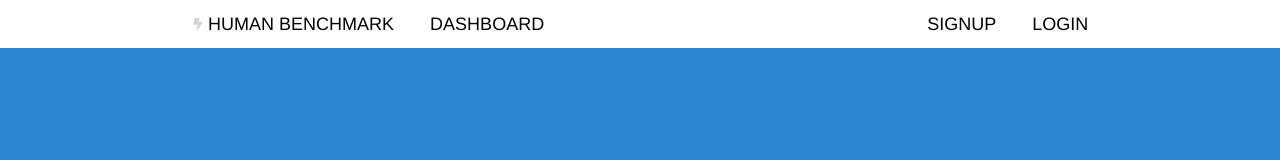
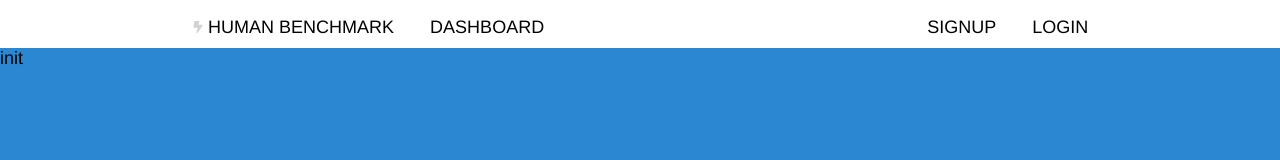
Before and after one commit to SickkMade/humanbenchmark, a React (Vite) app: page / in a window 1280 px wide. Shown: the top 160 px of the page. Built offline with nearby package versions, Linux system fonts and the light colour scheme.

Commit message:
wiat why is it lowkey not slop lslolololololol

```diff
--- a/src/componenets/MainGame.tsx
+++ b/src/componenets/MainGame.tsx
@@ -1,7 +1,52 @@
+import { useState, useRef } from "react"
 
+enum STATES {
+    INIT,
+    GREEN,
+    WAITFORGREEN,
+    TOOSOON,
+
+}
 function MainGame() {
+    const [state, setState] = useState(STATES.INIT)
+    const counter = useRef(0);
+
+    const handleClick = () => {
+        switch (state){
+            case STATES.INIT:
+                setState(STATES.WAITFORGREEN);
+                break;
+            case STATES.WAITFORGREEN:
+                if(counter.current > 0){ //if counting
+                    setState(STATES.GREEN)
+                }
+                else{
+                    setState(STATES.TOOSOON)
+                }
+                break;
+            case STATES.TOOSOON:
+                setState(STATES.WAITFORGREEN);
+                break;
+            default:
+                break;
+        }
+    }
+
   return (
-    <section id="maingame"></section>
+    <section onClick={handleClick} id="maingame">
+        {state === STATES.INIT &&
+        <div>init</div>
+        }
+        {state === STATES.GREEN &&
+        <div>GREEN</div>
+        }
+        {state === STATES.WAITFORGREEN &&
+        <div>WAITFORGREEN</div>
+        }
+        {state === STATES.TOOSOON &&
+        <div>TOOSOON</div>
+        }
+    </section>
   )
 }
 
--- a/src/index.css
+++ b/src/index.css
@@ -34,7 +34,7 @@ nav .nav--group svg{
 }
 nav .nav--group div{
   line-height: 300%;
-  height:100%;
+  height:2.6666rem;
   padding:0 1rem;
 }
 nav .nav--group div:hover{
```
